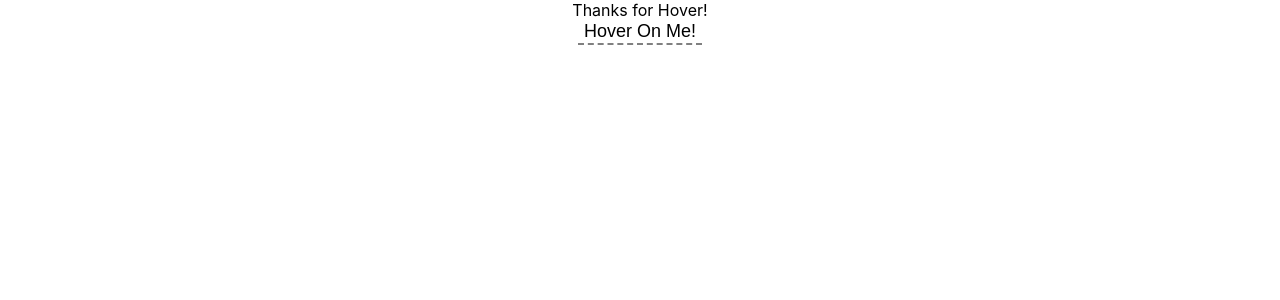
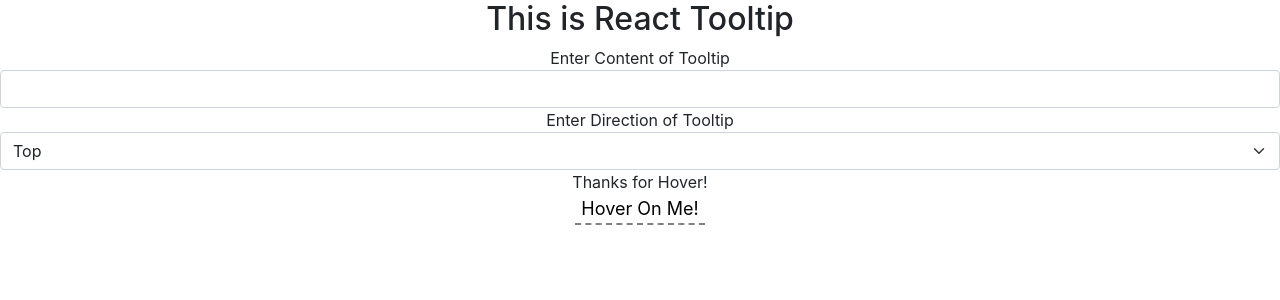
Before and after one commit to Engaurav/React-Tooltip, a React (Create React App) app: page / in a window 1280 px wide. Shown: the top 300 px of the page. Built offline with nearby package versions, Linux system fonts and the light colour scheme.

Commit message:
Added Input for Tooltip

```diff
--- a/public/index.html
+++ b/public/index.html
@@ -24,6 +24,7 @@
       work correctly both with client-side routing and a non-root public URL.
       Learn how to configure a non-root public URL by running `npm run build`.
     -->
+    <link href="https://cdn.jsdelivr.net/npm/bootstrap@5.1.3/dist/css/bootstrap.min.css" rel="stylesheet" integrity="sha384-1BmE4kWBq78iYhFldvKuhfTAU6auU8tT94WrHftjDbrCEXSU1oBoqyl2QvZ6jIW3" crossorigin="anonymous">
     <link rel="stylesheet" href="https://cdnjs.cloudflare.com/ajax/libs/font-awesome/6.1.1/css/all.min.css" integrity="sha512-KfkfwYDsLkIlwQp6LFnl8zNdLGxu9YAA1QvwINks4PhcElQSvqcyVLLD9aMhXd13uQjoXtEKNosOWaZqXgel0g==" crossorigin="anonymous" referrerpolicy="no-referrer" />
     <title>React App</title>
   </head>
@@ -40,5 +41,9 @@
       To begin the development, run `npm start` or `yarn start`.
       To create a production bundle, use `npm run build` or `yarn build`.
     -->
+
+    <script src="https://cdn.jsdelivr.net/npm/bootstrap@5.1.3/dist/js/bootstrap.bundle.min.js" integrity="sha384-ka7Sk0Gln4gmtz2MlQnikT1wXgYsOg+OMhuP+IlRH9sENBO0LRn5q+8nbTov4+1p" crossorigin="anonymous"></script>
+    <script src="https://cdn.jsdelivr.net/npm/@popperjs/core@2.10.2/dist/umd/popper.min.js" integrity="sha384-7+zCNj/IqJ95wo16oMtfsKbZ9ccEh31eOz1HGyDuCQ6wgnyJNSYdrPa03rtR1zdB" crossorigin="anonymous"></script>
+    <script src="https://cdn.jsdelivr.net/npm/bootstrap@5.1.3/dist/js/bootstrap.min.js" integrity="sha384-QJHtvGhmr9XOIpI6YVutG+2QOK9T+ZnN4kzFN1RtK3zEFEIsxhlmWl5/YESvpZ13" crossorigin="anonymous"></script>
   </body>
 </html>
--- a/src/App.js
+++ b/src/App.js
@@ -1,10 +1,13 @@
 import './App.css';
 import Button from './components/Button';
+import Input from './components/Input';
 import Tooltip from './components/Tooltip';
 
 function App() {
   return (
     <div className="App">
+      <h2>This is React Tooltip</h2>
+      <Input/>
       <Tooltip>
         <Button/>
       </Tooltip>
--- /dev/null
+++ b/src/components/Input.js
@@ -0,0 +1,23 @@
+import React, { Component } from 'react'
+
+export default class Input extends Component {
+  render() {
+    return (
+      <div>
+        <div>
+            <label>Enter Content of Tooltip</label>
+            <input type="text" name="tooltip" className='form-control'/>
+        </div>
+        <div>
+            <label>Enter Direction of Tooltip</label>
+            <select class="form-select">
+                <option value="top">Top</option>
+                <option value="left">Left</option>
+                <option value="right">Right</option>
+                <option value="bottom">Bottom</option>
+            </select>
+        </div>
+      </div>
+    )
+  }
+}
--- a/src/components/Tooltip.js
+++ b/src/components/Tooltip.js
@@ -4,8 +4,8 @@
 export default class Tooltip extends Component {
   render() {
     return (
-      <div class="tooltip">
-        <span class="tooltiptext">Thanks for Hover!</span>
+      <div class="my-tooltip">
+        <span class="my-tooltiptext">Thanks for Hover!</span>
         {this.props.children}
       </div>
     )
```
